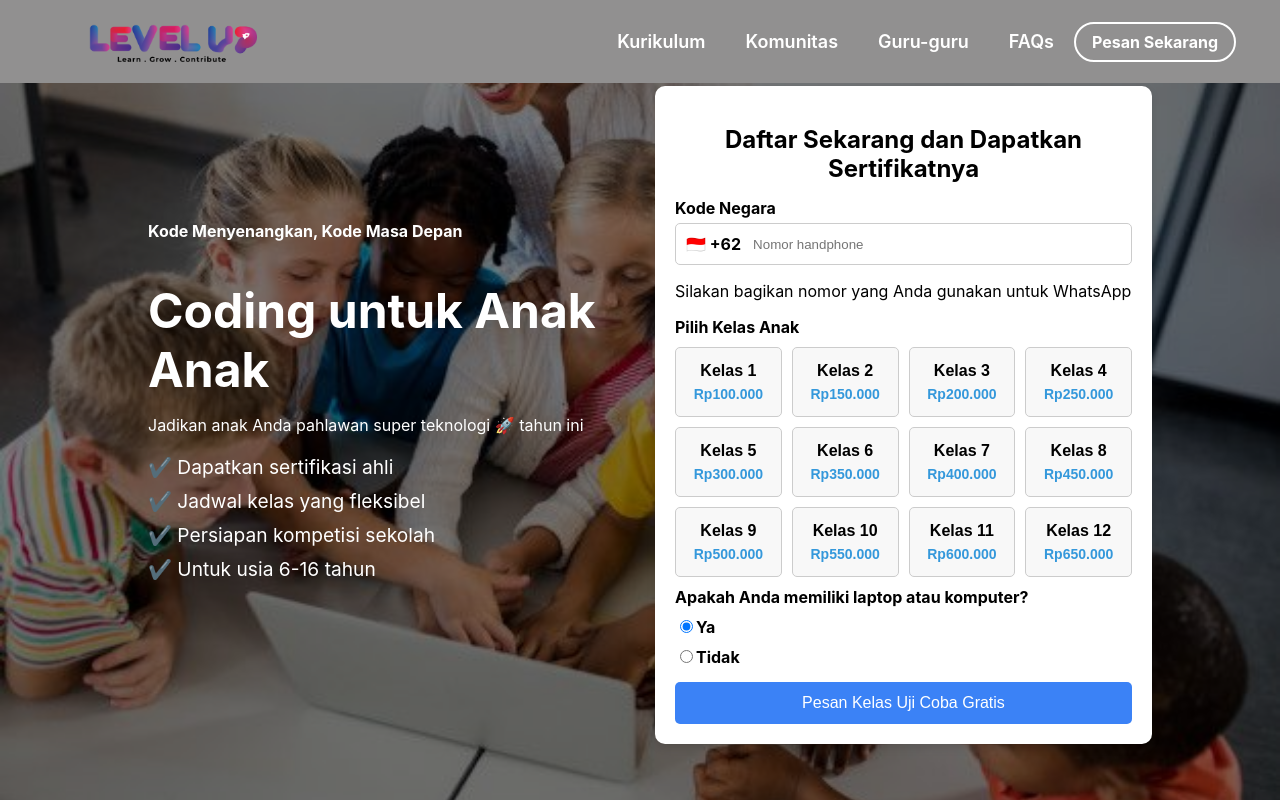
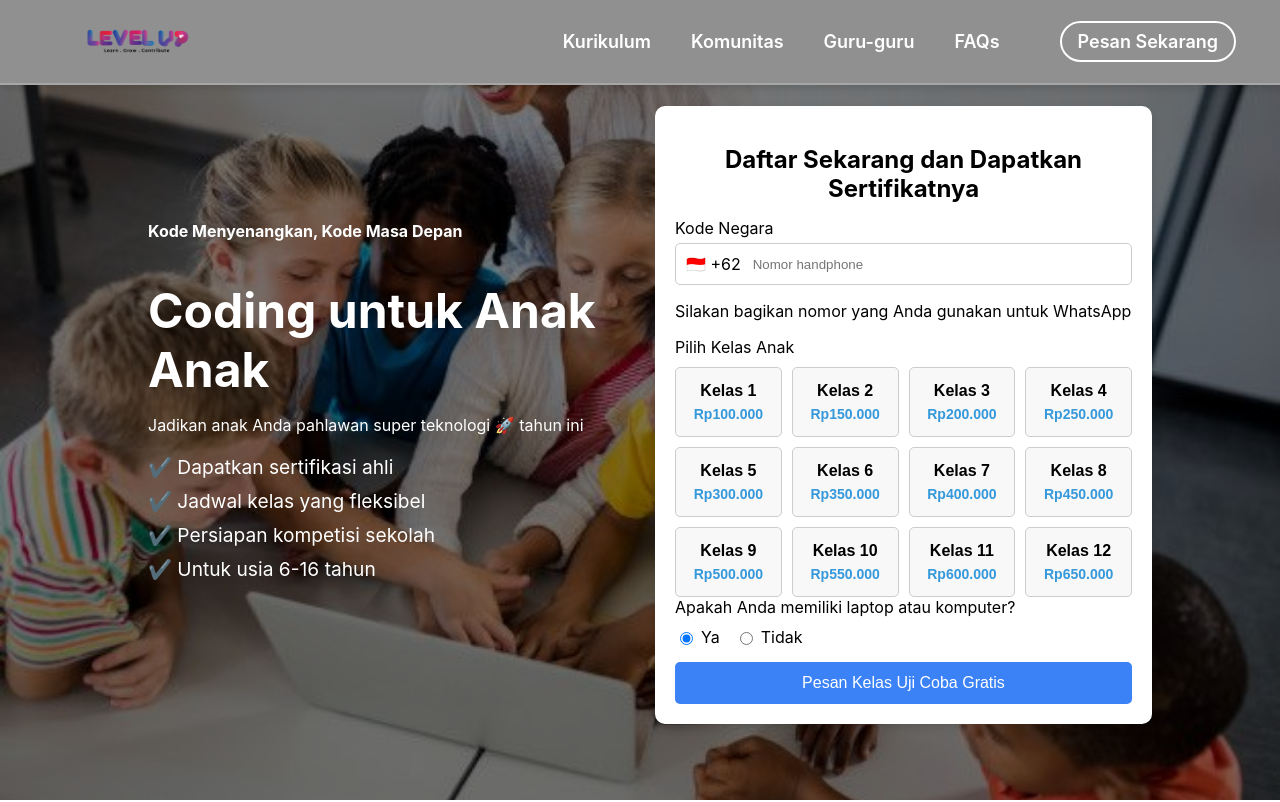
Before and after one commit to Ronx28/sales-no-responsive, a React (Create React App) app: page / in a window 1280 px wide. Shown: the top 802 px of the page. Built offline with nearby package versions, Linux system fonts and the light colour scheme.

Commit message:
Update new responsive

```diff
--- a/src/components/CodingForKids.js
+++ b/src/components/CodingForKids.js
@@ -49,10 +49,16 @@ const CodingForKids = () => {
         <a href="/" className="logo">
           <img src={logo} alt="LEVEL UP Logo" />
         </a>
+        {/* Tombol Hamburger */}
         {/* biome-ignore lint/a11y/useButtonType: <explanation> */}
-<button className={`menu-toggle ${isOpen ? "open" : ""}`} onClick={toggleMenu} aria-label="Toggle Navigation">
+<button
+          className={`menu-toggle ${isOpen ? "open" : ""}`}
+          onClick={toggleMenu}
+          aria-label="Toggle Navigation"
+        >
           {isOpen ? "✖" : "☰"}
         </button>
+        {/* Menu Links */}
         <ul className={`nav-links ${isOpen ? "active" : ""}`}>
           <li><a href="/">Kurikulum</a></li>
           <li><a href="/">Komunitas</a></li>
@@ -60,10 +66,8 @@ const CodingForKids = () => {
           <li><a href="/">FAQs</a></li>
           <li className="mobile-btn"><a href="/" className="btn">Pesan Sekarang</a></li>
         </ul>
-                    <a href="/" className="btn desktop-btn">Pesan Sekarang</a>
       </div>
     </nav>
-
             <section className="image-section">
                 <div className="content-wrapper">
                     <div className="text-content">
--- a/src/components/CodingKids.scss
+++ b/src/components/CodingKids.scss
@@ -11,12 +11,16 @@ padding: 0;
 .navbar {
   background: rgb(145, 144, 144);
   padding: 15px 20px;
-  color: $text-color;
+  color: white;
   position: fixed;
   width: 100%;
   top: 0;
   left: 0;
   z-index: 100;
+  box-shadow: 0 4px 6px rgba(0, 0, 0, 0.1); /* Tambahkan shadow */
+  border-bottom: 2px solid rgba(255, 255, 255, 0.2); /* Garis bawah */
+}
+
 
 .navbar-container {
   display: flex;
@@ -25,92 +29,71 @@ padding: 0;
   width: 90%;
   max-width: 1200px;
   margin: 0 auto;
+}
 
-    .logo {
-      display: flex;
-      align-items: center;
-      text-decoration: none;
-      color: #ffffff;
-      font-weight: bold;
-      font-size: 20px;
+.logo img {
+  height: 30px;
+  width: auto;
 
-      img {
-        height: 50px;
-        width: auto;
-        margin-right: 10px;
-      }
 }
 
 .menu-toggle {
   display: none;
   background: none;
   border: none;
-      color: $text-color;
+  color: white;
   font-size: 28px;
   cursor: pointer;
   transition: transform 0.3s ease-in-out;
+}
 
-      &.open {
+.menu-toggle.open {
   transform: rotate(90deg);
 }
-    }
 
+/* Styling Navbar Links */
 .nav-links {
   list-style: none;
   display: flex;
   gap: 40px;
   margin-left: auto;
   padding: 0;
+}
 
-      li {
-        a {
-          color: $text-color;
+.nav-links li a {
+  color: white;
   text-decoration: none;
   font-size: 18px;
   font-weight: 600;
   transition: color 0.3s ease-in-out;
+}
 
-          &:hover {
-            color: $primary-color;
-          }
-        }
-      }
+.nav-links li a:hover {
+  color: #3498db;
 }
 
 .btn {
   text-decoration: none;
   padding: 8px 16px;
-      border: 2px solid $text-color;
+  border: 2px solid white;
   border-radius: 25px;
-      color: $text-color;
+  color: white;
   font-weight: bold;
   margin-left: 20px;
   transition: background-color 0.3s ease-in-out, color 0.3s ease-in-out;
-
-      &:hover {
-        background-color: $text-color;
-        color: $secondary-color;
-      }
 }
 
-    .mobile-btn {
-      display: none;
-    }
+.btn:hover {
+  background-color: white;
+  color: rgba(44, 62, 80, 0.8);
 }
 
-  @media (max-width: $mobile-breakpoint) {
+/* RESPONSIVE STYLING */
+@media (max-width: 768px) {
   .menu-toggle {
     display: block;
-      position: absolute;
-      right: 20px;
-      top: 15px;
     font-size: 30px;
-      background: none;
-      border: none;
-      color: white;
-      z-index: 200;
   }
-    .navbar-container
 
   .nav-links {
     display: none;
@@ -141,7 +124,6 @@ padding: 0;
     display: block;
   }
 }
-}
 
 // Image Section Styles (Background Image + Overlay)
 .image-section {
@@ -151,10 +133,11 @@ padding: 0;
   display: flex;
   align-items: center;
   justify-content: center;
-  color: $text-color;
+  color: white;
   background: url("../assets/kids.jpeg") no-repeat center center/cover;
+}
 
-  &::before {
+.image-section::before {
   content: "";
   position: absolute;
   top: 0;
@@ -167,74 +150,40 @@ padding: 0;
 .content-wrapper {
   position: relative;
   display: flex;
-    width: 80%;
-    max-width: 1200px;
-  }
-
-  .content-wrapper {
-    display: flex;
-    justify-content: space-between; // Pastikan elemen diatur berjauhan
+  justify-content: space-between;
   align-items: center;
   width: 80%;
   max-width: 1200px;
   margin: 0 auto;
-    gap: 30px; // Memberikan sedikit ruang antar elemen
+  gap: 30px;
 }
 
 .text-content {
   flex: 1;
-    text-align: left; // Pastikan teks rata kiri
+  text-align: left;
   padding: 20px;
+}
 
-    h1 {
+.text-content h1 {
   font-size: 3rem;
   margin-bottom: 10px;
-      color: white;
 }
 
 .feature-list {
   list-style: none;
   padding: 0;
   margin: 20px 0;
+}
 
-      li {
+.feature-list li {
   font-size: 1.2rem;
   margin-bottom: 10px;
   display: flex;
   align-items: center;
   gap: 10px;
 }
-    }
 
-    .btn {
-      display: inline-block;
-      padding: 10px 20px;
-      background: #3498db;
-      color: white;
-      border-radius: 25px;
-      text-decoration: none;
-      font-weight: bold;
-      transition: background 0.3s ease-in-out;
-
-      &:hover {
-        background: darken(#3498db, 10%);
-      }
-    }
-  }
-
-  @media (max-width: 768px) {
-    .content-wrapper {
-      flex-direction: column;
-      text-align: center;
-    }
-
-    .text-content {
-      text-align: center;
-    }
-  }
-
-
-
+/* FORM PADA CONTAINER */
 .container-box {
   flex: 1;
   background: white;
@@ -246,17 +195,13 @@ padding: 0;
   box-shadow: 0px 4px 8px rgba(0, 0, 0, 0.1);
   max-width: 500px;
   margin-top: 30px;
+  max-height: 600px;
+}
 
-  h2 {
+.container-box h2 {
   font-size: 1.5rem;
   margin-bottom: 15px;
   text-align: center;
-  }
-
-  label {
-    display: block;
-    font-weight: bold;
-    margin-top: 10px;
 }
 
 .phone-input {
@@ -267,25 +212,23 @@ padding: 0;
   padding: 10px;
   border: 1px solid #ccc;
   border-radius: 5px;
-
-    .flag {
-      font-weight: bold;
 }
 
-    input {
+.phone-input input {
   flex: 1;
   border: none;
   outline: none;
 }
+
+/* GRID KELAS */
+.class-selection {
+  display: grid;
+  grid-template-columns: repeat(4, 1fr);
+  gap: 10px;
+  margin-top: 10px;
 }
 
-  .class-selection {
-    display: grid;
-    grid-template-columns: repeat(4, 1fr); // 4 kolom dalam satu baris
-    gap: 10px;
-    margin-top: 10px;
-
-    button {
+.class-selection button {
   padding: 14px;
   border: 1px solid #ccc;
   border-radius: 5px;
@@ -299,9 +242,10 @@ padding: 0;
   flex-direction: column;
   justify-content: center;
   align-items: center;
-        min-height: 70px; // Supaya tombol lebih besar dan harga terlihat
+  min-height: 70px;
+}
 
-        .price {
+.class-selection button .price {
   display: block;
   font-size: 14px;
   font-weight: bold;
@@ -309,24 +253,34 @@ padding: 0;
   margin-top: 6px;
 }
 
-        &:hover {
+.class-selection button:hover {
   background: #e0e0e0;
 }
-    }
 
-    button.selected {
+.class-selection button.selected {
   background: #4CAF50;
   color: white;
   border: none;
+}
 
-        .price {
+.class-selection button.selected .price {
   color: white;
 }
-    }
+
+/* RADIO GROUP */
+.radio-group {
+  display: flex;
+  gap: 15px;
+  margin-top: 10px;
 }
 
+.radio-group label {
+  display: flex;
+  align-items: center;
+  gap: 5px;
+}
 
-
+/* CTA BUTTON */
 .cta-button {
   width: 100%;
   padding: 12px;
@@ -338,14 +292,60 @@ padding: 0;
   cursor: pointer;
   margin-top: 15px;
   transition: background 0.3s ease-in-out;
+}
 
-    &:hover {
+.cta-button:hover {
   background: #2563eb;
 }
+
+/* RESPONSIVE MOBILE */
+@media (max-width: 768px) {
+  .image-section {
+    width: 100%;
+    max-width: 100vw; /* Pastikan tidak ada overflow horizontal */
+    height: 100vh; /* Buat tinggi section sesuai tinggi layar */
+    display: flex;
+    align-items: center;
+    justify-content: center;
+    text-align: center;
+    padding: 5%;
+    box-sizing: border-box;
+  }
+
+  .content-wrapper {
+    flex-direction: column;
+    gap: 20px;
+    width: 100%;
+  }
+
+  .text-content {
+    text-align: center;
+    padding: 5px;
+  }
+
+  .feature-list li {
+    justify-content: center;
+  }
+
+  .container-box {
+    display: none;
+  }
+
+  .class-selection {
+    grid-template-columns: repeat(2, 1fr); /* Ubah jadi 2 kolom untuk mobile */
+  }
+
+  .radio-group {
+    flex-direction: column;
+    align-items: center;
+  }
+
+  .cta-button {
+    font-size: 1.2rem;
+    padding: 14px;
   }
 }
 
-}
 
 .why-choose-us {
   display: flex;
@@ -422,26 +422,6 @@ padding: 0;
       box-shadow: 0px 4px 10px rgba(0, 0, 0, 0.1);
     }
   }
-
-
-  @media (max-width: 900px) {
-    .why-content {
-      flex-direction: column;
-      text-align: center;
-      padding: 0 10px;
-
-      .text-section {
-        text-align: center;
-        max-width: 100%;
-      }
-
-      .section-image {
-        width: 100%;
-        height: 300px;
-        margin-top: 20px;
-      }
-    }
-  }
 }
 
 .modal {
@@ -478,21 +458,27 @@ padding: 0;
   font-size: 16px;
 }
 
+@media screen and (max-width: 768px) {
 
-@media (max-width: $mobile-breakpoint) {
-  .image-section {
+  .navbar {
+    .menu-toggle {
+      display: block;
+    }
+  }
+  .why-choose-us {
+    .why-content {
       flex-direction: column;
+      align-items: center;
+
+      .text-section {
         text-align: center;
-    padding: 5%;
+        margin-bottom: 20px;
       }
 
-  .content-wrapper {
-    flex-direction: column;
-  }
-
-  .text-content,
-  .container-box {
+      .section-image {
         width: 100%;
-    padding: 20px;
+        height: 300px;
       }
     }
+  }
+}
```
Lines whose indentation alone changed are shown as unchanged.
